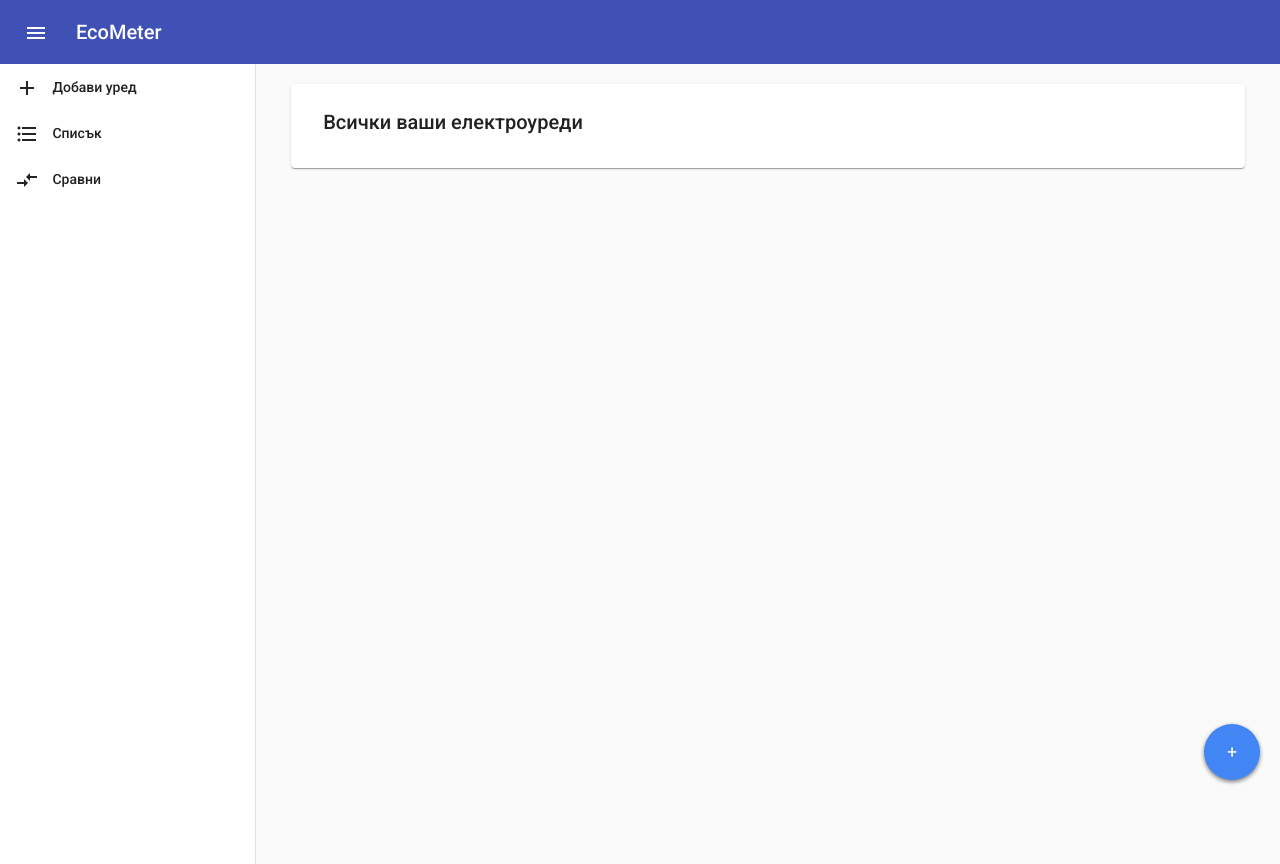
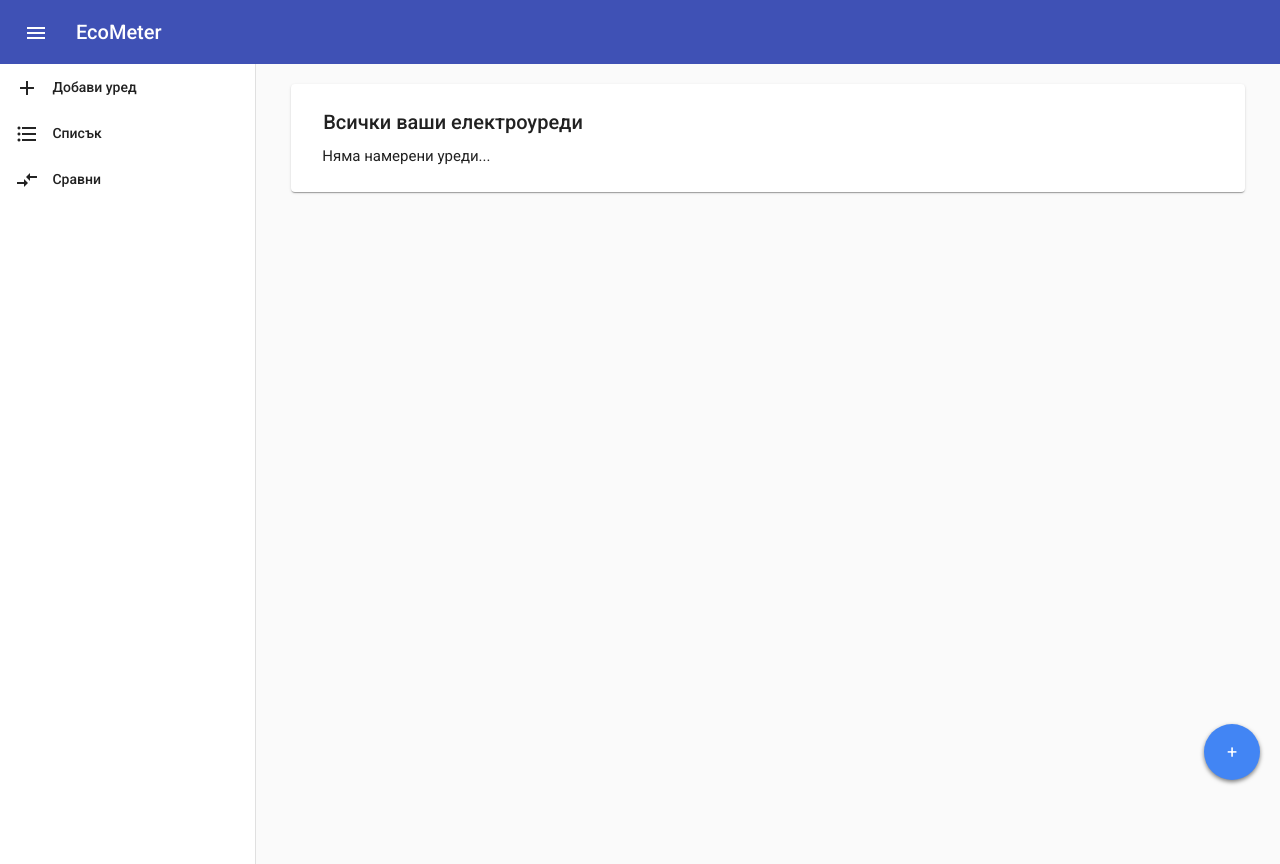
Before and after one commit to Lucky-Martin/eco-calculator, an Angular app: page /list in a window 1280 px wide. Built offline with nearby package versions, Linux system fonts and the light colour scheme.

Commit message:
Delete device functionality

```diff
--- a/src/app/devices-list/devices-list.component.css
+++ b/src/app/devices-list/devices-list.component.css
@@ -51,3 +51,6 @@ mat-card-title {
   display: none;
   opacity: 0;
 }
+h4 {
+  margin: 10px 0 0 15px;
+}
--- a/src/app/devices-list/devices-list.component.html
+++ b/src/app/devices-list/devices-list.component.html
@@ -3,6 +3,7 @@
     <mat-card-title>Всички ваши електроуреди</mat-card-title>
   </mat-card-header>
   <mat-card-content>
+    <h4 *ngIf="devices.length === 0">Няма намерени уреди...</h4>
     <mat-list>
       <mat-list-item *ngFor="let device of devices">
         <mat-icon mat-list-icon>computer</mat-icon>
@@ -14,7 +15,7 @@
         <button mat-icon-button color="accent" aria-label="Compare">
           <mat-icon>compare_arrows</mat-icon>
         </button>
-        <button mat-icon-button color="warn" aria-label="Delete">
+        <button mat-icon-button color="warn" aria-label="Delete" (click)="onDelete(device)">
           <mat-icon>delete</mat-icon>
         </button>
       </mat-list-item>
--- a/src/app/devices-list/devices-list.component.ts
+++ b/src/app/devices-list/devices-list.component.ts
@@ -14,6 +14,11 @@ export class DevicesListComponent implements OnInit {
   constructor(private deviceService: DeviceService) { }
 
   ngOnInit(): void {
+    this.devices = this.deviceService.fetchDevices();
+  }
+
+  onDelete(device: IDevice) {
+    this.deviceService.deleteDevice(device);
     this.devices = this.deviceService.fetchDevices();
   }
 
--- a/src/app/navigation/navigation.component.ts
+++ b/src/app/navigation/navigation.component.ts
@@ -1,4 +1,4 @@
-import { Component, EventEmitter, OnInit, Output } from '@angular/core';
+import { Component, OnInit } from '@angular/core';
 
 @Component({
   selector: 'app-navigation',
--- a/src/app/services/device.service.ts
+++ b/src/app/services/device.service.ts
@@ -17,8 +17,11 @@ export class DeviceService {
 
   deleteDevice(device: IDevice) {
     let devices = this.fetchDevices();
-    let deviceIndex = devices.indexOf(device);
+    let deviceIndex = devices.findIndex(deviceFromList => {
+      return deviceFromList.name === device.name;
+    });
 
+    console.log(deviceIndex)
     if (deviceIndex > -1) {
       devices.splice(deviceIndex, 1);
     }
```
